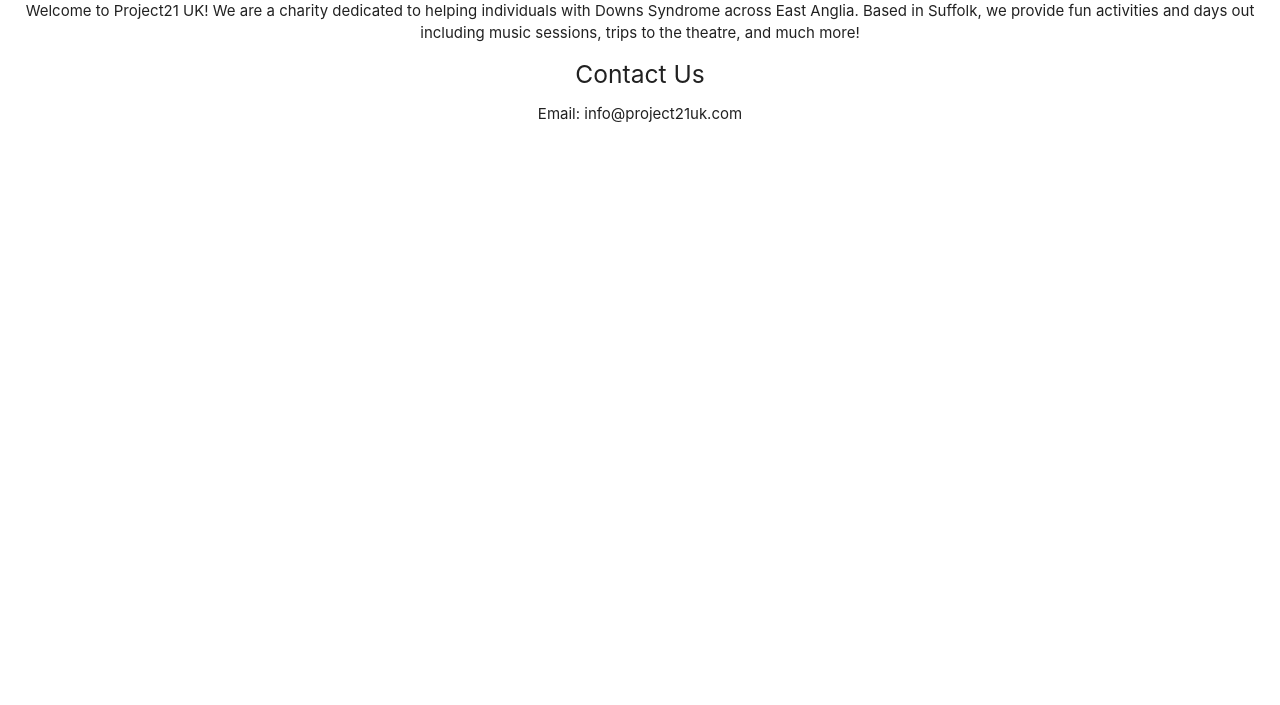
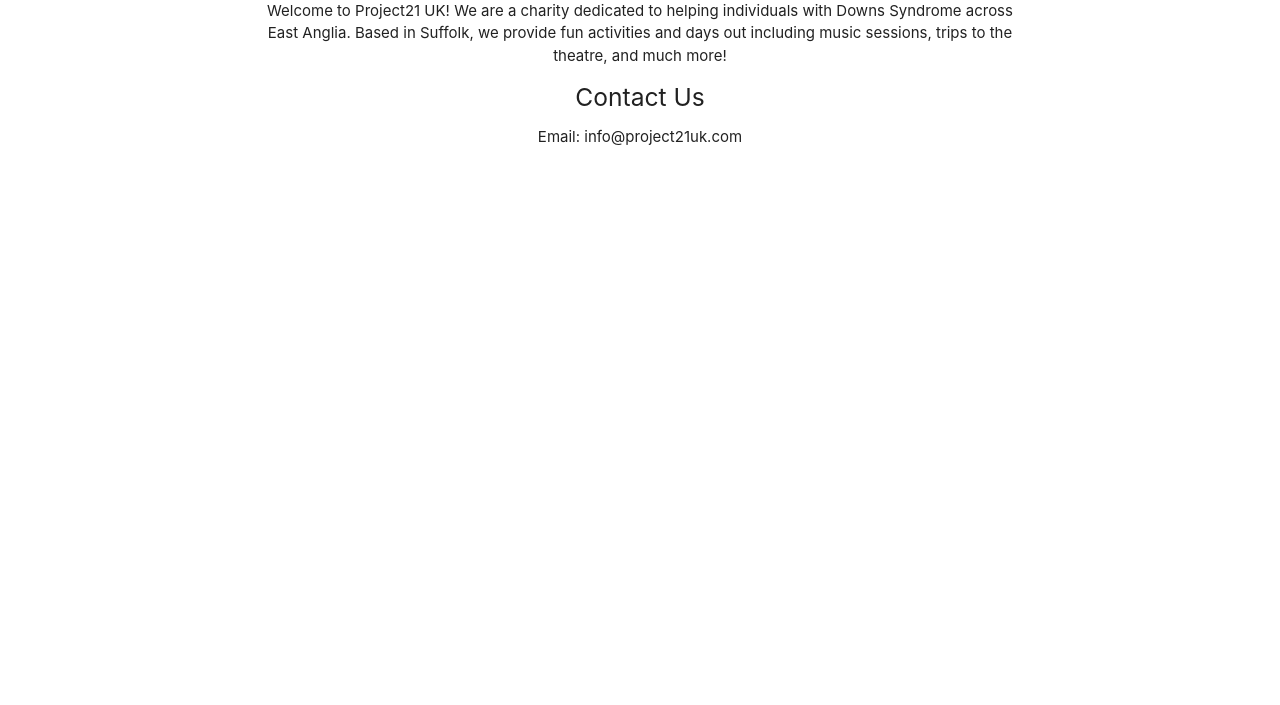
Before and after one commit to Project21UK/Project21UK.github.io, a plain HTML site: page index.html in a window 1280 px wide. Shown: the part 95-800 px from the top of the page. Drawn offline with nearby package versions, Linux system fonts and the light colour scheme.

Commit message:
Removed reference to old CSS, changed formatting

```diff
--- a/index.html
+++ b/index.html
@@ -2,12 +2,12 @@
 
 <center>
 	<h3> Project21 </h3>
-	<p> Welcome to Project21 UK! We are a charity dedicated to
+	<div style="width:60%"> Welcome to Project21 UK! We are a charity dedicated to
 	    helping individuals with Downs Syndrome across East Anglia.
 	    Based in Suffolk, we provide fun activities and days out
 	    including music sessions, trips to the theatre, and much
 	    more!
-	</p>
+	</div>
 
 	<h5> Contact Us </h5>
 	<p> Email: info@project21uk.com </p>
@@ -20,4 +20,3 @@
 <script src="js/init.js"></script>
 <link href="https://fonts.googleapis.com/icon?family=Material+Icons" rel="stylesheet"/>
 <link href="css/materialize.css" type="text/css" rel="stylesheet" media="screen,projection"/>
-<link href="css/style.css" type="text/css" rel="stylesheet" media="screen,projection"/>
```
